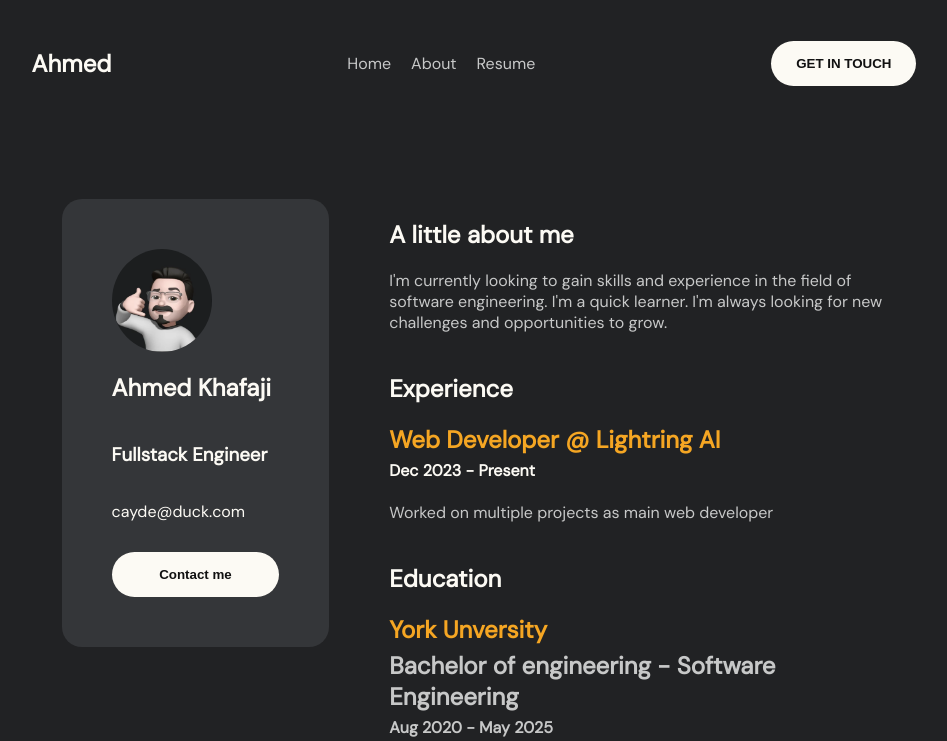
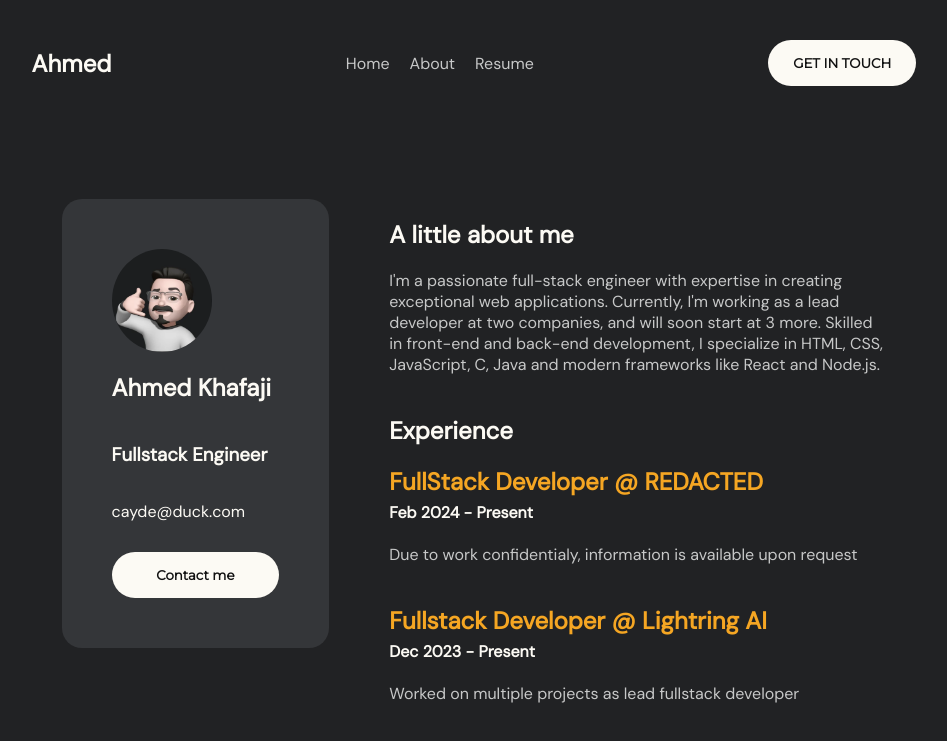
Before and after one commit to khafaji-ahmed/portfolio-v2, a plain HTML site: page pages/resume.html in a window 1280 px wide. Shown: the top 741 px of the page, without its empty margins (166-1113 px from the left). Drawn offline with Linux system fonts and the light colour scheme.

Commit message:
🔧 refactor(index.html, about.html, resume.html): update personal information and add onclick events to divs
🎨 style(styles.css): update font family for buttons and color for about-me-description
🔥 remove(index.html): commented out unused 'focus' div
🔨 add(index.html): add new description for projects div
📝 docs(resume.html): update job title and description, add new language skill

```diff
--- a/pages/resume.html
+++ b/pages/resume.html
@@ -69,17 +69,20 @@
             <div class="resume-part small-intro">
               <h1 class="resume-part little-about-me">A little about me</h1>
               <p class="resume-part small-intro-description description">
-                I'm currently looking to gain skills and experience in the field
-                of software engineering. I'm a quick learner. I'm always looking
-                for new challenges and opportunities to grow.
+                I'm a passionate full-stack engineer with expertise in creating exceptional web applications. Currently, I'm working as a lead developer at two companies, and will soon start at 3 more. Skilled in front-end and back-end development, I specialize in HTML, CSS, JavaScript, C, Java and modern frameworks like React and Node.js.
               </p>
             </div>
             <div class="resume-part experience">
               <h1>Experience</h1>
               <div class="resume-part experience-list">
-                <h1 class="job-title">Web Developer @ Lightring AI</h1>
+                <h1 class="job-title">FullStack Developer @ REDACTED</h1>
+                <h4>Feb 2024 - Present</h4>
+                <p class="description">Due to work confidentialy, information is available upon request</p>
+              </div>
+              <div class="resume-part experience-list">
+                <h1 class="job-title">Fullstack Developer @ Lightring AI</h1>
                 <h4>Dec 2023 - Present</h4>
-                <p class="description">Worked on multiple projects as main web developer</p>
+                <p class="description">Worked on multiple projects as lead fullstack developer</p>
               </div>
             </div>
             <div class="resume-part education">
@@ -96,6 +99,8 @@
                 <h1>Java</h1>
                 <h1>HTML</h1>
                 <h1>CSS</h1>
+                <h1>C</h1>
+                <h1>Python</h1>
                 <h1>JavaScript</h1>
                 <h1>Typescript</h1>
                 <h1>React</h1>
--- a/styles/styles.css
+++ b/styles/styles.css
@@ -46,6 +46,20 @@ body {
 .menu-open .hamburger:nth-child(3) {
   transform: rotate(45deg) translate(-5px, -6px);
 }
+
+.button.navbar-item.original-get-in-touch {
+  font-family: Montserrat, DM Sans, sans-serif;
+}
+
+
+.button.navbar-item.contact-me {
+  font-family: Montserrat, DM Sans, sans-serif;
+}
+
+.about-me-description {
+  color: var(--third-color);
+}
+
 
 /* For Small Screens */
 @media screen and (max-width: 767px) {
```
Also changed, not shown: index.html (+9 -5 lines), pages/about.html (+2 -3 lines).
